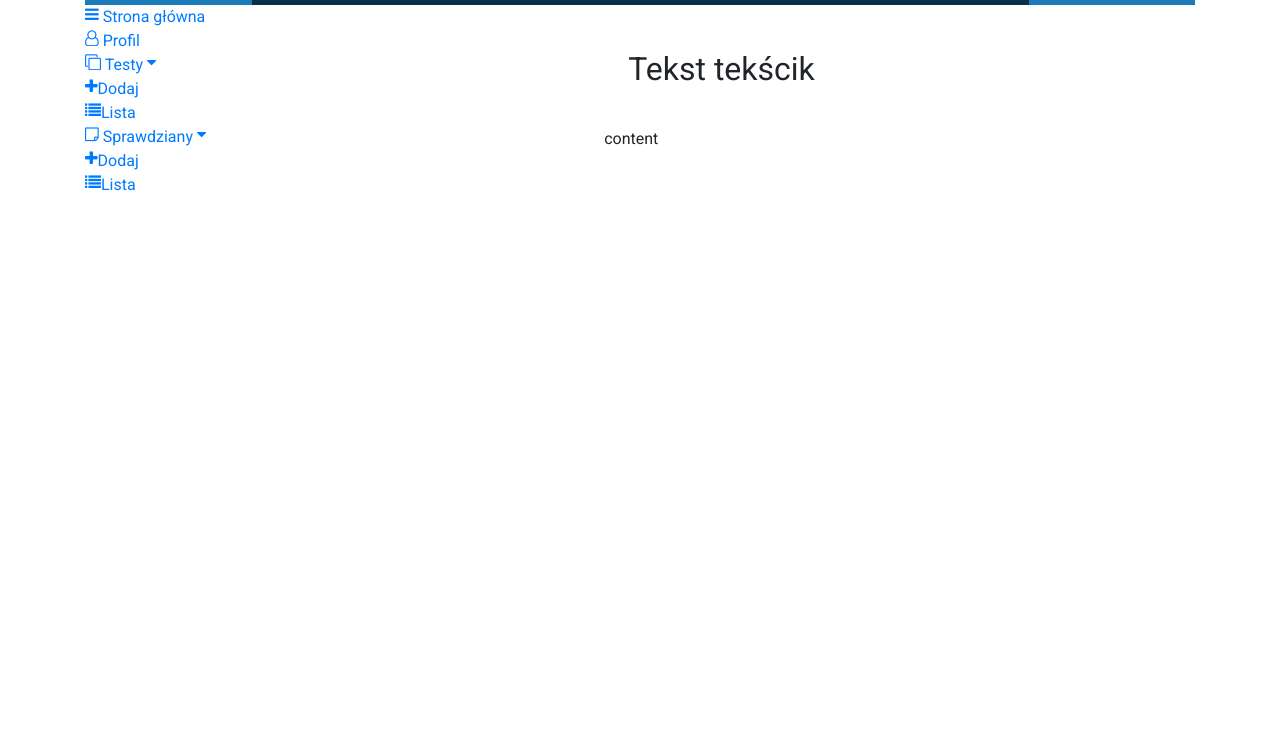
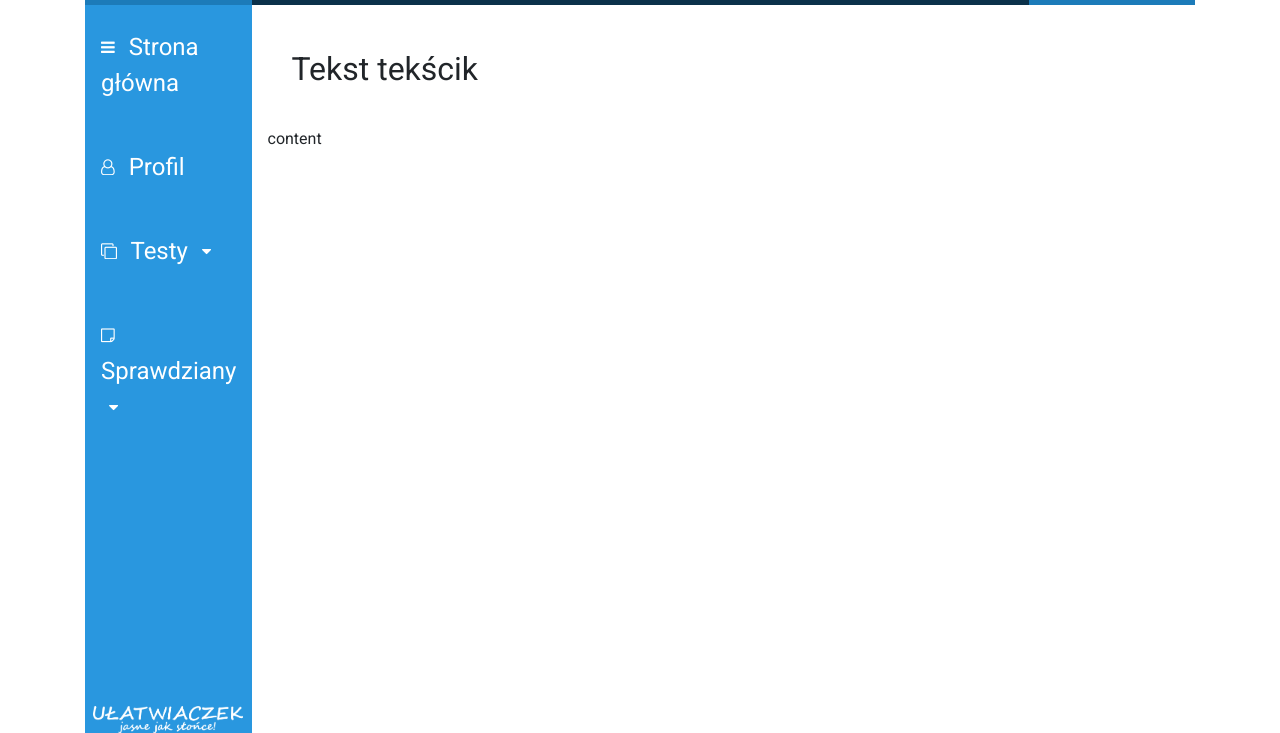
Before and after one commit to Marucik/Ulatwiaczek, a Django app: page / in a window 1280 px wide. Shown: the part 67-800 px from the top of the page. Run offline with Django 3.2, Linux system fonts and the light colour scheme; style sheets or scripts are compiled from the project's sources; parts of the project's set-up code (start-up, migrations or seed data) failed here and were passed over; some libraries are stand-ins or nearby versions.

Commit message:
Głowna nawigacja ma teraz klasę 'main'

```diff
--- a/main/templates/base.html
+++ b/main/templates/base.html
@@ -22,7 +22,7 @@
       <div class="logout"><a href="{% url 'wylogowanie' %}">Wyloguj</a></div>
     </header>
     <main>
-      <nav>
+      <nav class="main">
         <ul>
           <li id="stronaGlowna"><a href="{% url 'index_logged'%}"><span class="ikona"><i class="fa fa-bars" aria-hidden="true"></i></span> Strona główna</a></li>
           <li id="profil"><a href="#"><span class="ikona"><i class="fa fa-user-o" aria-hidden="true"></i></span> Profil</a></li>
--- a/sources/style/_nav.scss
+++ b/sources/style/_nav.scss
@@ -1,4 +1,4 @@
-nav.main {
+nav {
   display: flex;
   flex-flow: column nowrap;
   justify-content: space-between;
@@ -30,7 +30,7 @@ nav.main {
   li {
     width: 100%;
     &:hover {
-      background-color: $baseBlueBetween;
+      background-color: $baseBlue;
     }
     a {
       display: block;
```
